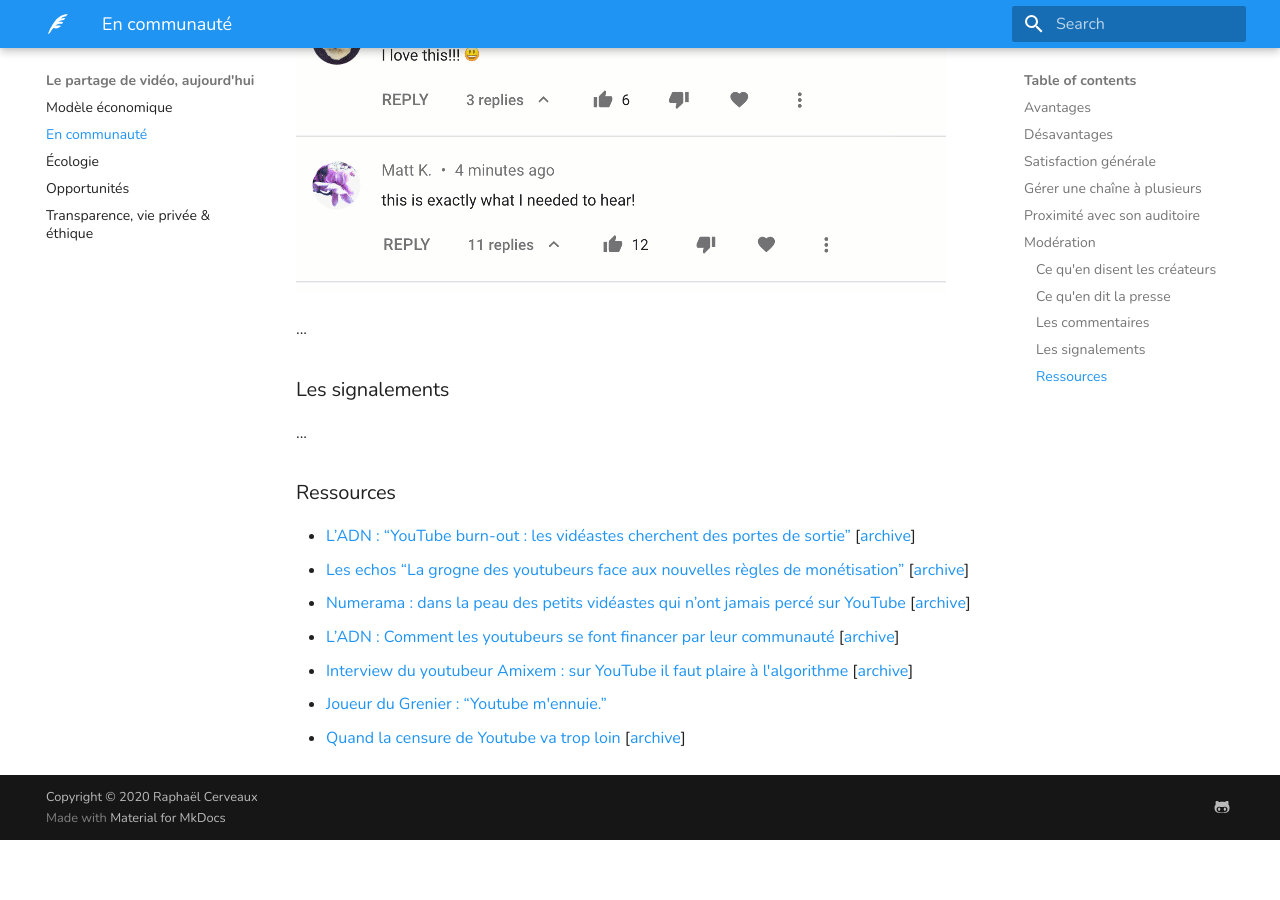
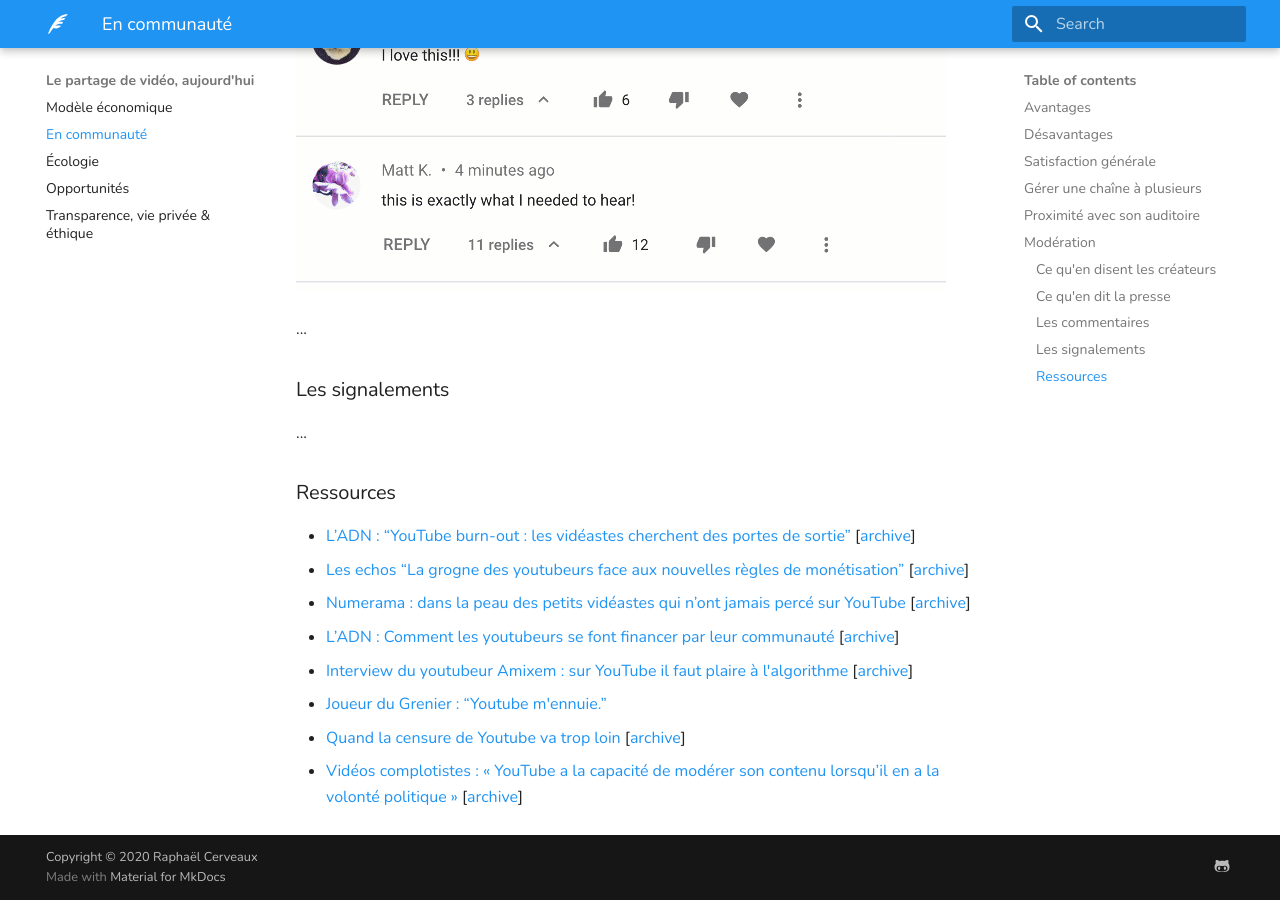
Before and after one commit to sundowndev/livre-blanc-video, an MkDocs documentation site: the page built from docs/today/community.md, in a window 1280 px wide and 900 px high, scrolled down 6894 px. Built offline with MkDocs 1.6.1 and Material for MkDocs 9.7.7, drawn with Linux system fonts in a browser that asks for light colours; before the commit the page ends 7734 px from its top, so only the background shows below that.

Commit message:
content: community
add resource

```diff
--- a/docs/today/community.md
+++ b/docs/today/community.md
@@ -101,6 +101,7 @@ Parmis les ressources mise à disposition, nous retrouvons le YouTube Studio. Il
 - [Interview du youtubeur Amixem : sur YouTube il faut plaire à l'algorithme][5] [[archive][5_archive]]
 - [Joueur du Grenier : “Youtube m'ennuie.”][6]
 - [Quand la censure de Youtube va trop loin][10] [[archive][10_archive]]
+- [Vidéos complotistes : « YouTube a la capacité de modérer son contenu lorsqu’il en a la volonté politique »][11] [[archive][11_archive]]
 
 [1]:https://www.ladn.eu/media-mutants/tv-et-nouvelles-images/comment-youtubeurs-font-financer-communaute/
 [1_archive]:https://www.ladn.eu/media-mutants/tv-et-nouvelles-images/comment-youtubeurs-font-financer-communaute/
@@ -129,3 +130,6 @@ Parmis les ressources mise à disposition, nous retrouvons le YouTube Studio. Il
 
 [10]:https://www.rtbf.be/culture/article/detail_quand-la-censure-de-youtube-va-trop-loin-marion-jaumotte?id=10257454
 [10_archive]:https://www.rtbf.be/culture/article/detail_quand-la-censure-de-youtube-va-trop-loin-marion-jaumotte?id=10257454
+
+[11]:https://www.lemonde.fr/pixels/article/2020/03/06/videos-complotistes-youtube-a-la-capacite-de-moderer-son-contenu-lorsqu-il-en-a-la-volonte-politique_6032050_4408996.html
+[11_archive]:https://www.lemonde.fr/pixels/article/2020/03/06/videos-complotistes-youtube-a-la-capacite-de-moderer-son-contenu-lorsqu-il-en-a-la-volonte-politique_6032050_4408996.html
```
